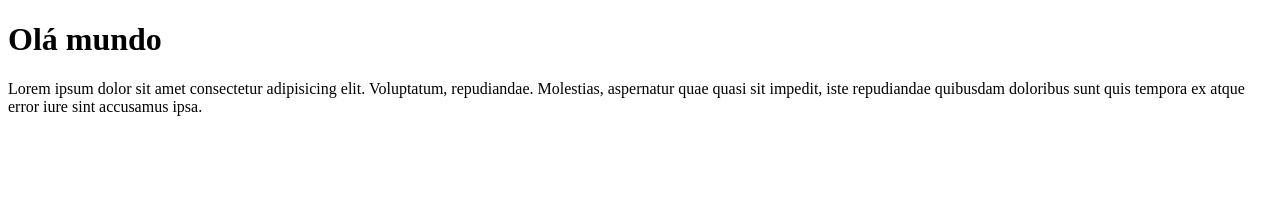
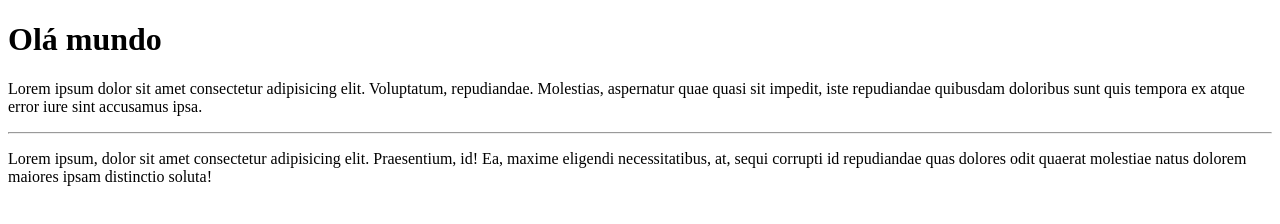
Before and after one commit to LuisAnt9/Ola-Mundo, a plain HTML site: page exemplo/index.html in a window 1280 px wide. Drawn offline with Linux system fonts and the light colour scheme.

Commit message:
adicionei um paragrafo

```diff
--- a/exemplo/index.html
+++ b/exemplo/index.html
@@ -8,5 +8,7 @@
 <body>
     <h1>Olá mundo</h1>
     <p>Lorem ipsum dolor sit amet consectetur adipisicing elit. Voluptatum, repudiandae. Molestias, aspernatur quae quasi sit impedit, iste repudiandae quibusdam doloribus sunt quis tempora ex atque error iure sint accusamus ipsa.</p>
+    <hr>
+    <p>Lorem ipsum, dolor sit amet consectetur adipisicing elit. Praesentium, id! Ea, maxime eligendi necessitatibus, at, sequi corrupti id repudiandae quas dolores odit quaerat molestiae natus dolorem maiores ipsam distinctio soluta!</p>
 </body>
 </html>
```
